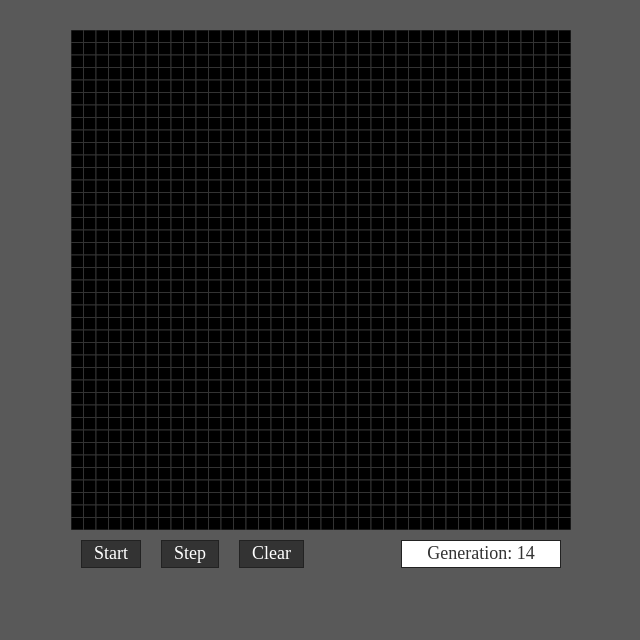
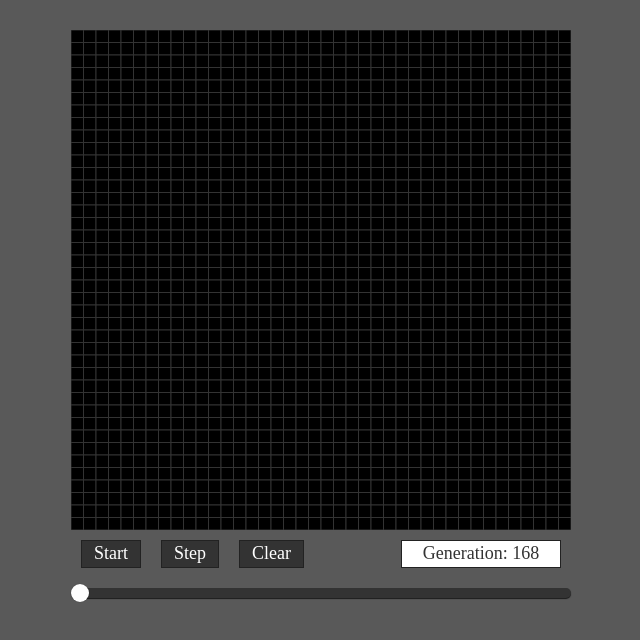
Before and after one commit to Lena23n/Life, a plain HTML site: page index.html in a window 1280 px wide. Both pictures are taken after a click on the element "Start". Shown: the whole page, without its empty margins (319-959 px from the left). Drawn offline with Linux system fonts and the light colour scheme.

Commit message:
speed controller, requestAnimationFrame game loop

```diff
--- a/css/main.css
+++ b/css/main.css
@@ -46,6 +46,28 @@ div {
 	background: #ffffff;
 }
 
+.speed-controller {
+	height: 10px;
+	margin-top: 20px;
+	border-radius: 50px;
+	background: #333;
+	position: relative;
+	box-shadow: 0 1px 1px rgba(0,0,0,0.7);
+}
+
+.speed-controller  span {
+	position: absolute;
+	background: #ffffff;
+	display: block;
+	border-radius: 50%;
+	height: 18px;
+	width: 18px;
+	left: 0;
+	top: -4px;
+	cursor: pointer;
+	box-shadow: 0 0 1px rgba(0,0,0,0.4);
+}
+
 canvas {
 	display: block;
 	margin: 0 auto;
--- a/js/drawer.js
+++ b/js/drawer.js
@@ -15,7 +15,12 @@ function Drawer () {
 		h: null
 	};
 	this.countWrap = null;
+	this.speedController = {
+		wrap: undefined,
+		button: undefined
+	}
 }
+
 
 Drawer.prototype = {
 	init : function (holder, fieldSize, cellState) {
@@ -25,6 +30,7 @@ Drawer.prototype = {
 		this.generateField();
 		this.generateButtons();
 		this.generateTimeBlock();
+		this.generateSpeedController();
 
 		this.fieldSize.w = fieldSize.w;
 		this.fieldSize.h = fieldSize.h;
@@ -75,6 +81,15 @@ Drawer.prototype = {
 
 	},
 
+	generateSpeedController : function () {
+		this.speedController.wrap = document.createElement('div');
+		this.speedController.button = document.createElement('span');
+
+		this.speedController.wrap.setAttribute('class','speed-controller');
+		this.attachToDOM(this.holder, this.speedController.wrap);
+		this.attachToDOM(this.speedController.wrap, this.speedController.button);
+	},
+
 	attachToDOM : function (holder, child) {
 		holder.appendChild(child);
 	},
@@ -92,7 +107,6 @@ Drawer.prototype = {
 	},
 
 	drawCell : function (x, y, text) {
-
 		switch (text) {
 			case this.cellState.DEAD:
 				this.ctx.fillStyle = 'black';
--- a/js/game.js
+++ b/js/game.js
@@ -19,8 +19,10 @@ function Game(id) {
 		step: 'step',
 		clear: 'clear'
 	};
-	this.gameLoop = null;
+	this.speed = 100;
+	this.newSpeed = null;
 	this.generationCount = null;
+	this.isMouseHolded = false;
 }
 
 Game.prototype = {
@@ -32,8 +34,10 @@ Game.prototype = {
 
 	startGame: function () {
 		var self = this;
+
 		this.isGameStarted = false;
 		this.generationCount = '0';
+		this.newSpeed = 0;
 
 		this.clearHolder();
 		this.drawer.init(this.holder, this.fieldSize, this.cellState);
@@ -50,8 +54,19 @@ Game.prototype = {
 			self.getClickedButton(e);
 		});
 
+		this.drawer.speedController.wrap.addEventListener('mousedown', function (e) {
+			self.isMouseHolded = true;
+			self.mouseMoveEvent(e);
+		});
 
-		clearInterval(this.gameLoop);
+		window.addEventListener('mousemove', function (e) {
+			self.mouseMoveEvent(e);
+		});
+
+		window.addEventListener('mouseup', function () {
+			self.isMouseHolded = false;
+			self.changeSpeed();
+		});
 	},
 
 	fillGameArray: function () {
@@ -174,14 +189,20 @@ Game.prototype = {
 	},
 
 	gamePlay: function () {
-		var self = this;
-		clearInterval(this.gameLoop);
+		var self = this,
+			startTime = 0,
+			dTime = 0,
+			now = 0,
+			gameStep;
 
-		this.gameStep = function () {
+		startTime = Date.now();
+
+		gameStep = function () {
+			now = Date.now();
+			dTime = now - startTime;
 
 			var i, count, key, siblings, siblingIndices, isSibling,
 				isSiblingAlive, isCellAlive, isCellDefined;
-
 			self.newGeneration = [];
 
 			for (i = 0; i < self.generation.length; i++) {
@@ -221,14 +242,52 @@ Game.prototype = {
 			}
 
 			self.generation = self.newGeneration;
-			self.drawer.draw(self.generation);
 
-			self.generationCount++;
+			if (dTime > self.speed) {
+				startTime = now;
+				self.drawer.draw(self.generation);
+				console.log(self.speed);
+				self.generationCount++;
+				self.drawer.countWrap.innerHTML = self.generationCount;
+			}
 
-			self.drawer.countWrap.innerHTML = self.generationCount;
+			if (self.isGameStarted) {
+				requestAnimationFrame(gameStep);
+			} else if (!self.isGameStarted) {
+				self.drawer.draw(self.generation);
+				self.generationCount++;
+				self.drawer.countWrap.innerHTML = self.generationCount;
+			}
 		};
 
-		this.gameLoop = setInterval(this.gameStep, 200);
+		gameStep();
+	},
+
+	mouseMoveEvent : function (e) {
+		var offSetX, speedButton, x, speedPerPixel;
+
+		offSetX = this.drawer.speedController.wrap.offsetLeft;
+
+		x = e.clientX - offSetX;
+
+		if (x < 0) {
+			x = 0;
+		} else if (x > this.drawer.fieldWidth) {
+			x = this.drawer.fieldWidth;
+		}
+
+		if(this.isMouseHolded) {
+			speedButton = this.drawer.speedController.button;
+			speedButton.style.left = x - 9 + 'px';
+			speedPerPixel = 200/this.drawer.fieldWidth;
+
+			this.newSpeed = Math.round(x*speedPerPixel);
+			console.log(this.newSpeed);
+		}
+	},
+
+	changeSpeed : function () {
+		this.speed = this.newSpeed;
 	},
 
 	changeGameState: function () {
@@ -239,12 +298,12 @@ Game.prototype = {
 				break;
 
 			case this.clickedButtonState.step:
-				this.isGameStarted = true;
-				clearInterval(this.gameLoop);
-				this.gameStep();
+				this.isGameStarted = false;
+				this.gamePlay();
 				break;
 
 			case this.clickedButtonState.clear:
+				this.isGameStarted = false;
 				this.startGame();
 				break;
 		}
```
